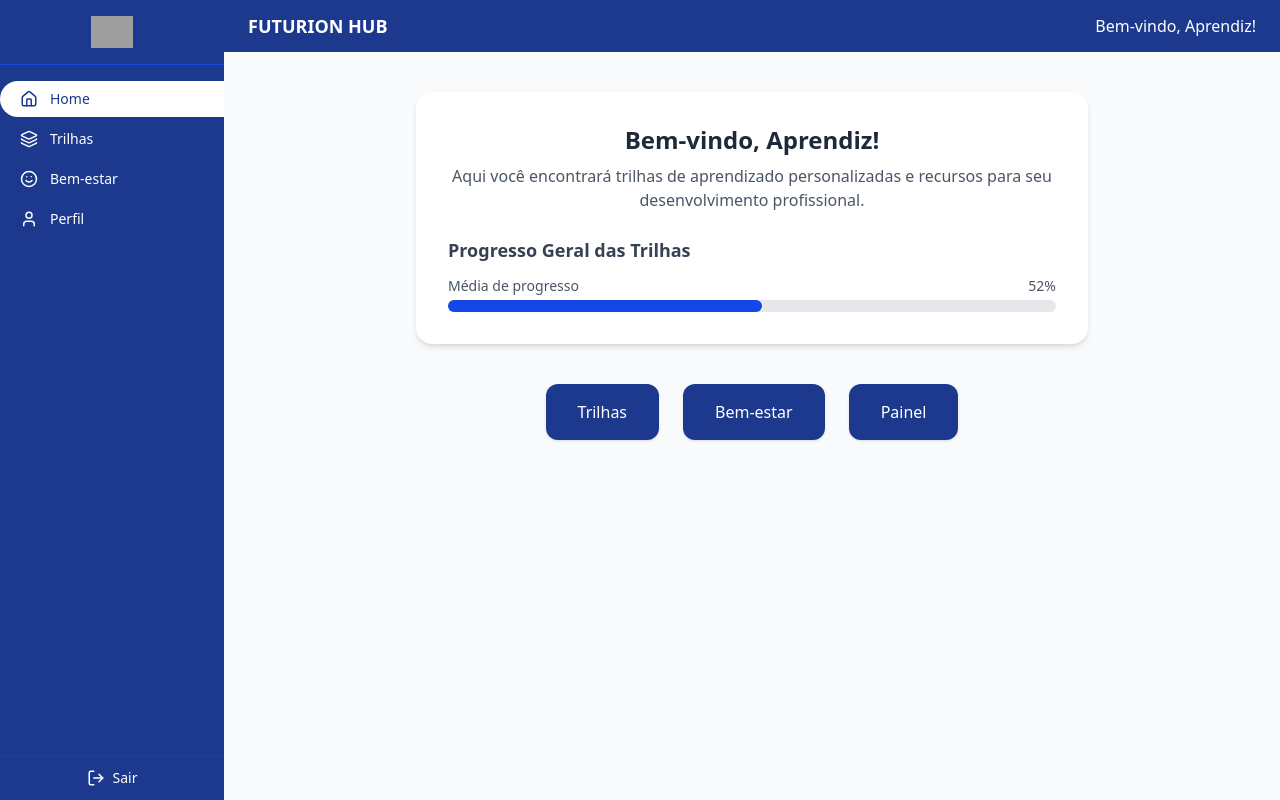
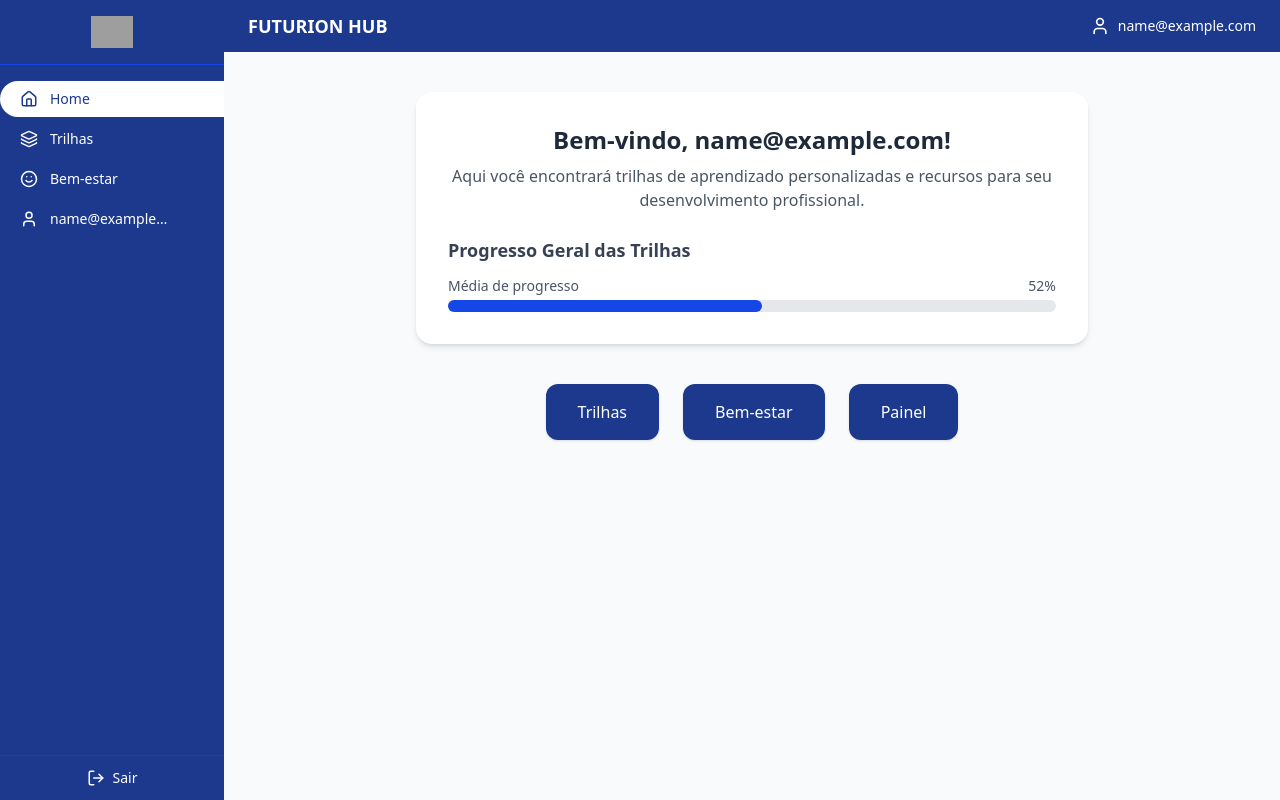
Before and after one commit to Futurion-Hub-GS/futurionhub, a React app in the folder frontend/: page / in a window 1280 px wide. Both pictures are taken after typing "name@example.com", "Sample123" into the empty fields and a click on the button "Entrar". Built offline with nearby package versions, Linux system fonts and the light colour scheme; grey boxes are pictures that could not be loaded; the HTML template or start-up script is replaced by a standard one.

Commit message:
feat: adicionando exibição do email no menu

```diff
--- a/frontend/src/App.jsx
+++ b/frontend/src/App.jsx
@@ -1,7 +1,7 @@
 import { useState } from "react";
 import { BrowserRouter, Routes, Route, Navigate, useNavigate } from "react-router-dom";
 
-import LoginPage from "./routes/LoginPage"
+import LoginPage from "./routes/LoginPage";
 import HomePage from "./routes/Home";
 import TrilhasPage from "./routes/Trilhas";
 import BemEstarPage from "./routes/BemEstar";
@@ -10,7 +10,6 @@ import PerfilPage from "./routes/Perfil";
 export default function App() {
   const [logado, setLogado] = useState(false);
   const [usuarioEmail, setUsuarioEmail] = useState("");
-  // const [logado, setLogado] = useState(false);
 
   const [trilhas, setTrilhas] = useState([
     { nome: "React Avançado", progresso: 75 },
@@ -23,6 +22,8 @@ export default function App() {
       <RoutedPages
         logado={logado}
         setLogado={setLogado}
+        usuarioEmail={usuarioEmail}
+        setUsuarioEmail={setUsuarioEmail}
         trilhas={trilhas}
         setTrilhas={setTrilhas}
       />
@@ -30,7 +31,7 @@ export default function App() {
   );
 }
 
-function RoutedPages({ logado, setLogado, trilhas, setTrilhas }) {
+function RoutedPages({ logado, setLogado, usuarioEmail, setUsuarioEmail, trilhas, setTrilhas }) {
   const navigate = useNavigate();
 
   const onNavigate = (nome) => {
@@ -45,26 +46,29 @@ function RoutedPages({ logado, setLogado, trilhas, setTrilhas }) {
 
   return (
     <Routes>
-      {/* LOGIN */}
       <Route
         path="/"
         element={
           logado ? (
             <Navigate to="/home" />
           ) : (
-            <LoginPage onLoginSuccess={() => setLogado(true)} />
-
+            <LoginPage
+              onLoginSuccess={(email) => {
+                setUsuarioEmail(email);
+                setLogado(true);
+              }}
+            />
           )
         }
       />
 
-      {/* HOME */}
       <Route
         path="/home"
         element={
           logado ? (
             <HomePage
               trilhas={trilhas}
+              username={usuarioEmail}
               onNavigate={onNavigate}
               onLogout={onLogout}
             />
@@ -74,7 +78,6 @@ function RoutedPages({ logado, setLogado, trilhas, setTrilhas }) {
         }
       />
 
-      {/* TRILHAS */}
       <Route
         path="/trilhas"
         element={
@@ -82,6 +85,7 @@ function RoutedPages({ logado, setLogado, trilhas, setTrilhas }) {
             <TrilhasPage
               trilhas={trilhas}
               setTrilhas={setTrilhas}
+              username={usuarioEmail}
               onNavigate={onNavigate}
               onLogout={onLogout}
             />
@@ -91,12 +95,12 @@ function RoutedPages({ logado, setLogado, trilhas, setTrilhas }) {
         }
       />
 
-      {/* BEM ESTAR */}
       <Route
         path="/bem-estar"
         element={
           logado ? (
             <BemEstarPage
+              username={usuarioEmail}
               onNavigate={onNavigate}
               onLogout={onLogout}
             />
@@ -106,13 +110,13 @@ function RoutedPages({ logado, setLogado, trilhas, setTrilhas }) {
         }
       />
 
-      {/* PERFIL */}
       <Route
         path="/perfil"
         element={
           logado ? (
             <PerfilPage
               trilhas={trilhas}
+              username={usuarioEmail}   // <-- AQUI ESTÁ A CORREÇÃO
               onNavigate={onNavigate}
               onLogout={onLogout}
             />
@@ -122,7 +126,6 @@ function RoutedPages({ logado, setLogado, trilhas, setTrilhas }) {
         }
       />
 
-      {/* ROTA DESCONHECIDA */}
       <Route path="*" element={<Navigate to="/" />} />
     </Routes>
   );
--- a/frontend/src/components/Nav.jsx
+++ b/frontend/src/components/Nav.jsx
@@ -9,19 +9,27 @@ export default function Nav({
   children,
 }) {
   const location = useLocation();
-
   const current = location.pathname.replace("/", "");
 
   const menuItems = [
     { name: "Home", icon: <Home size={18} />, route: "home" },
     { name: "Trilhas", icon: <Layers size={18} />, route: "trilhas" },
     { name: "Bem-estar", icon: <Smile size={18} />, route: "bem-estar" },
-    { name: "Perfil", icon: <User size={18} />, route: "perfil" },
+
+    // PERFIL COM EMAIL TRUNCADO + ÍCONE FIXO
+    {
+      name: (
+        <span className="truncate overflow-hidden text-ellipsis whitespace-nowrap max-w-[120px]">
+          {username}
+        </span>
+      ),
+      icon: <User size={18} className="flex-shrink-0" />,
+      route: "perfil",
+    },
   ];
 
   return (
     <div className="flex h-screen">
-      {/* MENU LATERAL */}
       <aside className="w-56 bg-blue-900 flex flex-col justify-between text-white">
         <div>
           <div className="flex items-center justify-center p-4 border-b border-blue-700">
@@ -33,9 +41,9 @@ export default function Nav({
           </div>
 
           <nav className="mt-4 space-y-1">
-            {menuItems.map((item) => (
+            {menuItems.map((item, index) => (
               <button
-                key={item.name}
+                key={index}
                 onClick={() => onNavigate(item.route)}
                 className={`flex items-center gap-3 w-full px-5 py-2 text-sm font-medium transition-all ${
                   current === item.route
@@ -58,11 +66,19 @@ export default function Nav({
         </button>
       </aside>
 
-      {/* CONTEÚDO PRINCIPAL */}
       <div className="flex-1 flex flex-col">
         <header className="bg-blue-900 text-white py-3 px-6 flex justify-between items-center">
+
           <h1 className="text-lg font-semibold">{title}</h1>
-          <span>{username}</span>
+
+          {/* EMAIL NO HEADER COM TRUNCATE */}
+          <div className="flex items-center gap-2 max-w-[180px]">
+            <User size={20} className="flex-shrink-0" />
+
+            <span className="truncate overflow-hidden text-ellipsis whitespace-nowrap text-sm">
+              {username}
+            </span>
+          </div>
         </header>
 
         <main className="flex-1 bg-gray-50 p-10 flex flex-col items-center">
--- a/frontend/src/routes/Home.jsx
+++ b/frontend/src/routes/Home.jsx
@@ -1,6 +1,6 @@
-import NavLayout from "../components/Nav"
+import NavLayout from "../components/Nav";
 
-export default function HomePage({ trilhas, onNavigate, onLogout }) {
+export default function HomePage({ trilhas, onNavigate, onLogout, username }) {
   const mediaProgresso =
     trilhas.length > 0
       ? trilhas.reduce((acc, t) => acc + t.progresso, 0) / trilhas.length
@@ -9,15 +9,16 @@ export default function HomePage({ trilhas, onNavigate, onLogout }) {
   return (
     <NavLayout
       title="FUTURION HUB"
-      username="Bem-vindo, Aprendiz!"
+      username={username} // ← AGORA MOSTRA O E-MAIL DO USUÁRIO
       active="Home"
       onNavigate={onNavigate}
       onLogout={onLogout}
     >
       <div className="bg-white rounded-2xl shadow-md w-full max-w-2xl p-8 text-center">
         <h2 className="text-2xl font-bold text-gray-800 mb-2">
-          Bem-vindo, Aprendiz!
+          Bem-vindo, {username}!
         </h2>
+
         <p className="text-gray-600 mb-6">
           Aqui você encontrará trilhas de aprendizado personalizadas e recursos
           para seu desenvolvimento profissional.
--- a/frontend/src/routes/LoginPage.jsx
+++ b/frontend/src/routes/LoginPage.jsx
@@ -9,7 +9,6 @@ export default function LoginPage({ onLoginSuccess }) {
   const handleSubmit = (e) => {
     e.preventDefault();
 
-    // Simulação de login (substitua por autenticação real)
     if (email && senha) {
       onLoginSuccess(email);
     } else {
@@ -25,9 +24,7 @@ export default function LoginPage({ onLoginSuccess }) {
 
   return (
     <div className="flex items-center justify-center min-h-screen bg-gray-100 relative">
-      {/* Login Box */}
       <div className="bg-white shadow-md rounded-2xl p-8 w-[360px] text-center">
-        {/* Logo */}
         <div className="flex justify-center mb-4">
           <img
             src="https://upload.wikimedia.org/wikipedia/commons/0/0a/No-image-available.png"
@@ -36,11 +33,9 @@ export default function LoginPage({ onLoginSuccess }) {
           />
         </div>
 
-        {/* Título */}
         <h1 className="text-xl font-bold text-gray-800">FUTURION HUB</h1>
         <h2 className="text-lg font-semibold text-gray-700 mt-4 mb-6">Entrar</h2>
 
-        {/* Formulário */}
         <form onSubmit={handleSubmit} className="flex flex-col gap-4 text-left">
           <div>
             <label className="text-sm font-medium text-gray-600">E-mail</label>
@@ -82,7 +77,6 @@ export default function LoginPage({ onLoginSuccess }) {
         </p>
       </div>
 
-      {/* Modal de Redefinição */}
       {showReset && (
         <div className="absolute inset-0 flex items-center justify-center bg-black bg-opacity-50">
           <div className="bg-white shadow-lg rounded-2xl p-6 w-[320px]">
--- a/frontend/src/routes/Perfil.jsx
+++ b/frontend/src/routes/Perfil.jsx
@@ -1,14 +1,13 @@
 import NavLayout from "../components/Nav";
 
-export default function PerfilPage({ trilhas, onNavigate, onLogout }) {
+export default function PerfilPage({ trilhas, onNavigate, onLogout, username }) {
 
   // -------------------------
   // 1. Dados do gráfico
   // -------------------------
-  const colaboradoresPorMes = [50, 70, 60, 40, 28]; // Você pode substituir por dados reais
+  const colaboradoresPorMes = [50, 70, 60, 40, 28];
 
   const totalColaboradores = colaboradoresPorMes.reduce((a, b) => a + b, 0);
-
 
   // -------------------------
   // 2. Trilhas
@@ -22,11 +21,10 @@ export default function PerfilPage({ trilhas, onNavigate, onLogout }) {
       ? Math.round((trilhasCompletas / totalTrilhas) * 100)
       : 0;
 
-
   return (
     <NavLayout
       title="Painel Corporativo"
-      username="Bem-vindo, Aprendiz!"
+      username={username}
       active="Perfil"
       onNavigate={onNavigate}
       onLogout={onLogout}
@@ -36,19 +34,16 @@ export default function PerfilPage({ trilhas, onNavigate, onLogout }) {
         {/* ----------- CARDS SUPERIORES ----------- */}
         <div className="grid grid-cols-1 md:grid-cols-3 gap-6">
 
-          {/* COLABORADORES ATIVOS */}
           <div className="bg-white shadow rounded-xl p-6">
             <h3 className="text-sm text-gray-500 mb-1">Colaboradores Ativos</h3>
             <p className="text-3xl font-bold text-gray-800">{totalColaboradores}</p>
           </div>
 
-          {/* TRILHAS ATIVAS */}
           <div className="bg-white shadow rounded-xl p-6">
             <h3 className="text-sm text-gray-500 mb-1">Trilhas Ativas</h3>
             <p className="text-3xl font-bold text-gray-800">{totalTrilhas}</p>
           </div>
 
-          {/* TAXA DE CONCLUSÃO */}
           <div className="bg-white shadow rounded-xl p-6">
             <h3 className="text-sm text-gray-500 mb-1">Taxa de Conclusão</h3>
             <p className="text-3xl font-bold text-gray-800">{taxaConclusao}%</p>
@@ -56,7 +51,6 @@ export default function PerfilPage({ trilhas, onNavigate, onLogout }) {
 
         </div>
 
-        {/* ----------- GRÁFICO ACIMA DO BOTÃO ----------- */}
         <div className="bg-white shadow rounded-xl p-6 min-h-[280px]">
           <h3 className="text-lg font-semibold text-gray-700 mb-6">
             Colaboradores Ativos por Mês
@@ -71,7 +65,6 @@ export default function PerfilPage({ trilhas, onNavigate, onLogout }) {
           </div>
         </div>
 
-        {/* ----------- BOTÃO INFERIOR ----------- */}
         <button className="bg-blue-900 text-white font-semibold py-3 rounded-lg hover:bg-blue-800 transition-all">
           Gerar Relatório
         </button>
--- a/frontend/src/routes/Trilhas.jsx
+++ b/frontend/src/routes/Trilhas.jsx
@@ -1,7 +1,7 @@
 import { useState } from "react";
 import NavLayout from "../components/Nav";
 
-export default function TrilhasPage({ trilhas, setTrilhas, onNavigate, onLogout }) {
+export default function TrilhasPage({ trilhas, setTrilhas, onNavigate, onLogout, username }) {
   const iniciarTrilha = (index) => {
     const novas = [...trilhas];
     novas[index].progresso = 10;
@@ -18,12 +18,12 @@ export default function TrilhasPage({ trilhas, setTrilhas, onNavigate, onLogout
   return (
     <NavLayout
       title="Trilhas Personalizadas"
+      username={username} // ← AGORA TAMBÉM MOSTRA O E-MAIL DO USUÁRIO AQUI
       active="Trilhas"
       onNavigate={onNavigate}
       onLogout={onLogout}
     >
       <div className="flex-1 w-full max-w-3xl space-y-6">
-
         {trilhas.map((trilha, index) => (
           <div key={index} className="bg-white shadow-sm rounded-xl p-6">
             <div className="flex justify-between text-sm font-medium text-gray-700">
@@ -61,7 +61,6 @@ export default function TrilhasPage({ trilhas, setTrilhas, onNavigate, onLogout
             </div>
           </div>
         ))}
-
       </div>
     </NavLayout>
   );
@@ -92,7 +91,10 @@ function AtualizarProgresso({ trilha, onUpdate }) {
       </button>
     </div>
   ) : (
-    <button onClick={() => setEditando(true)} className="bg-blue-700 text-white px-4 py-2 rounded-md text-sm">
+    <button
+      onClick={() => setEditando(true)}
+      className="bg-blue-700 text-white px-4 py-2 rounded-md text-sm"
+    >
       Atualizar
     </button>
   );
```
